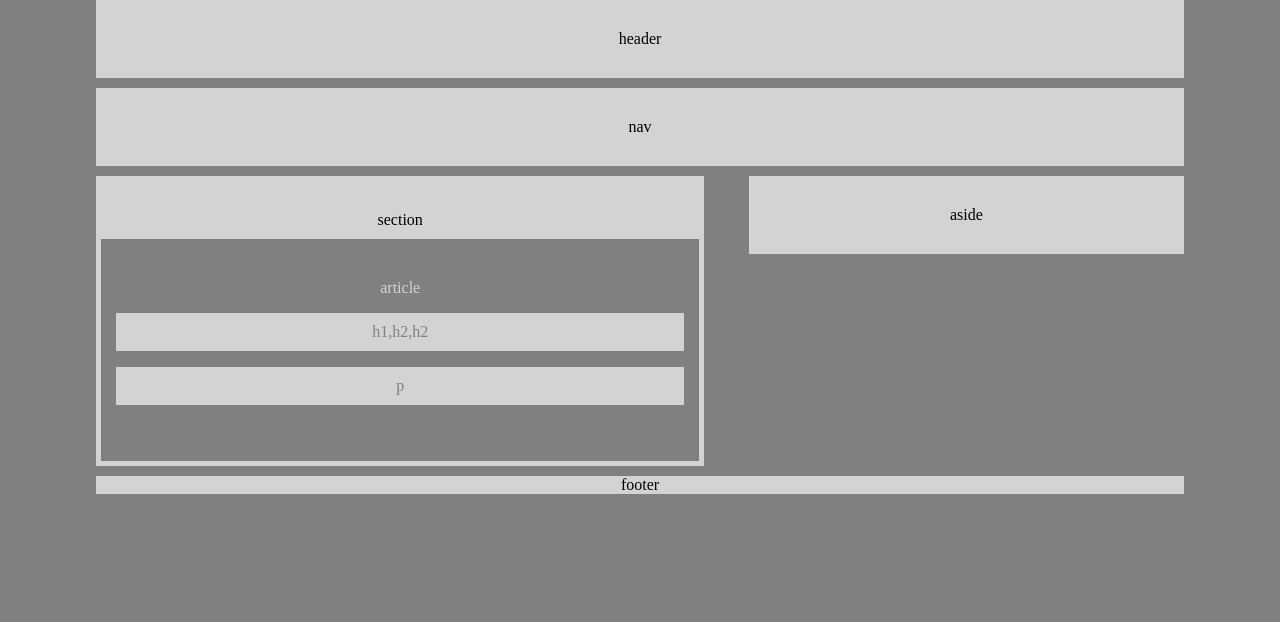
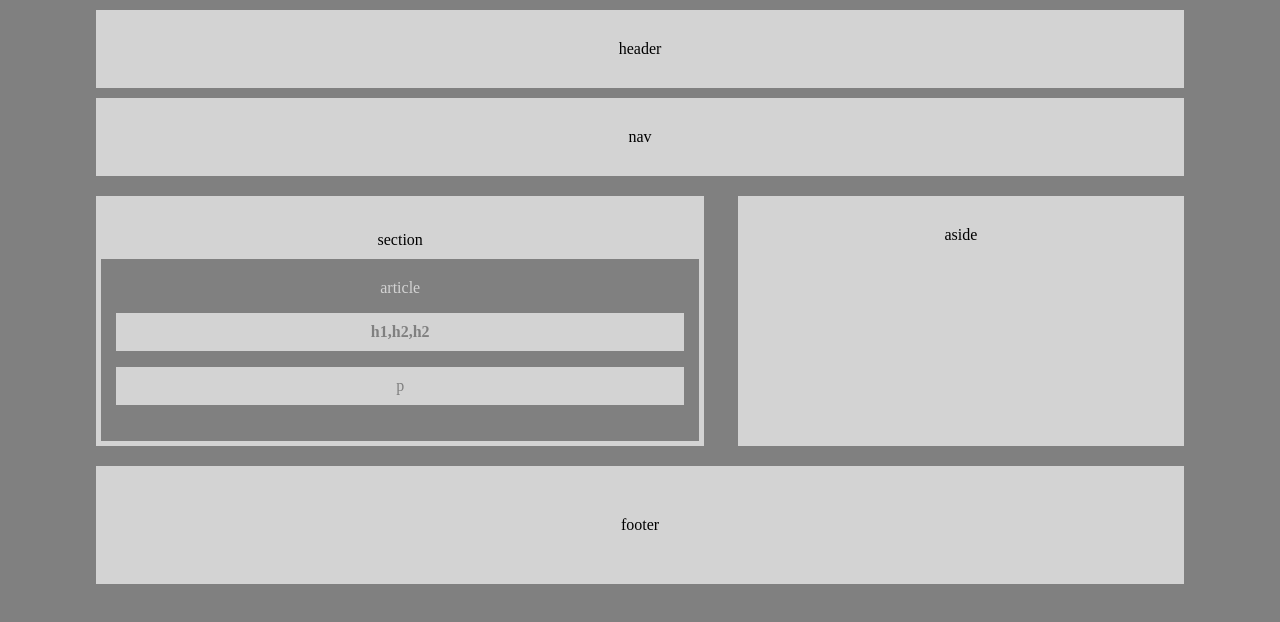
Before and after one commit to Anierva95/HW-wirefire, a plain HTML site: page index.html in a window 1280 px wide. Drawn offline with Linux system fonts and the light colour scheme.

Commit message:
This is version 3

```diff
--- a/index.html
+++ b/index.html
@@ -12,7 +12,7 @@
     <section>section
         <article>
             article
-            <p>h1,h2,h2</p>
+            <p><strong>h1,h2,h2</strong></p>
             <p>p</p>
         </article>
     </section>
--- a/style.css
+++ b/style.css
@@ -8,13 +8,13 @@ body {
 header {
     display: block;
     background-color:lightgray ;
-    margin-bottom: 10px;
+    margin: 10px 0;
     padding: 30px 0;
 }
 
 article {
     background-color: gray;
-    padding: 40px 15px 40px 15px;
+    padding: 20px 15px 20px 15px;
     color: lightgray;
     margin-top: 10px;
 }
@@ -27,7 +27,7 @@ article p {
 nav {
     display: block;
     background-color: lightgray;
-    margin-bottom: 10px;
+    margin-bottom: 20px;
     padding: 30px 0;
 }
 
@@ -36,17 +36,18 @@ section {
     float: left;
     background-color: lightgray;
     display: block;
-    margin-right: 1px;
+    margin-right: 10px;
     padding: 35px 5px 5px 5px;
-    margin-bottom: 10px;
+    margin-bottom: 20px;
 }
 
 aside {
-    width: 40%;
+    width: 41%;
     float: right;
     background-color: lightgray;
     padding: 30px 0;
     display: block;
+    height: 190px;
 }
 
 .clearfix::after {
@@ -62,4 +63,5 @@ footer {
     margin-top: 1px;
     clear: both;
     margin-top: 10px;
+    padding: 50px 0;
 }
```
